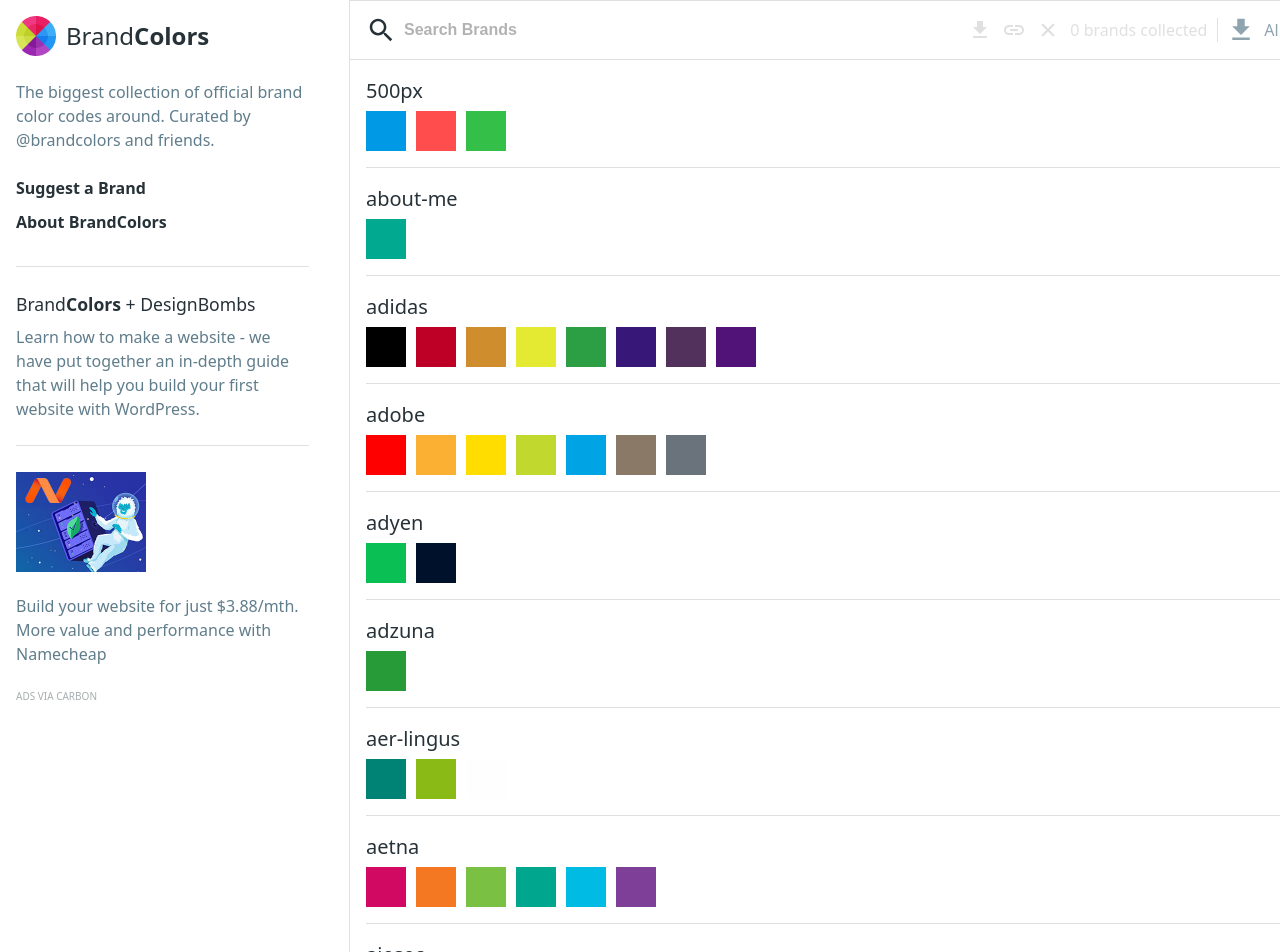
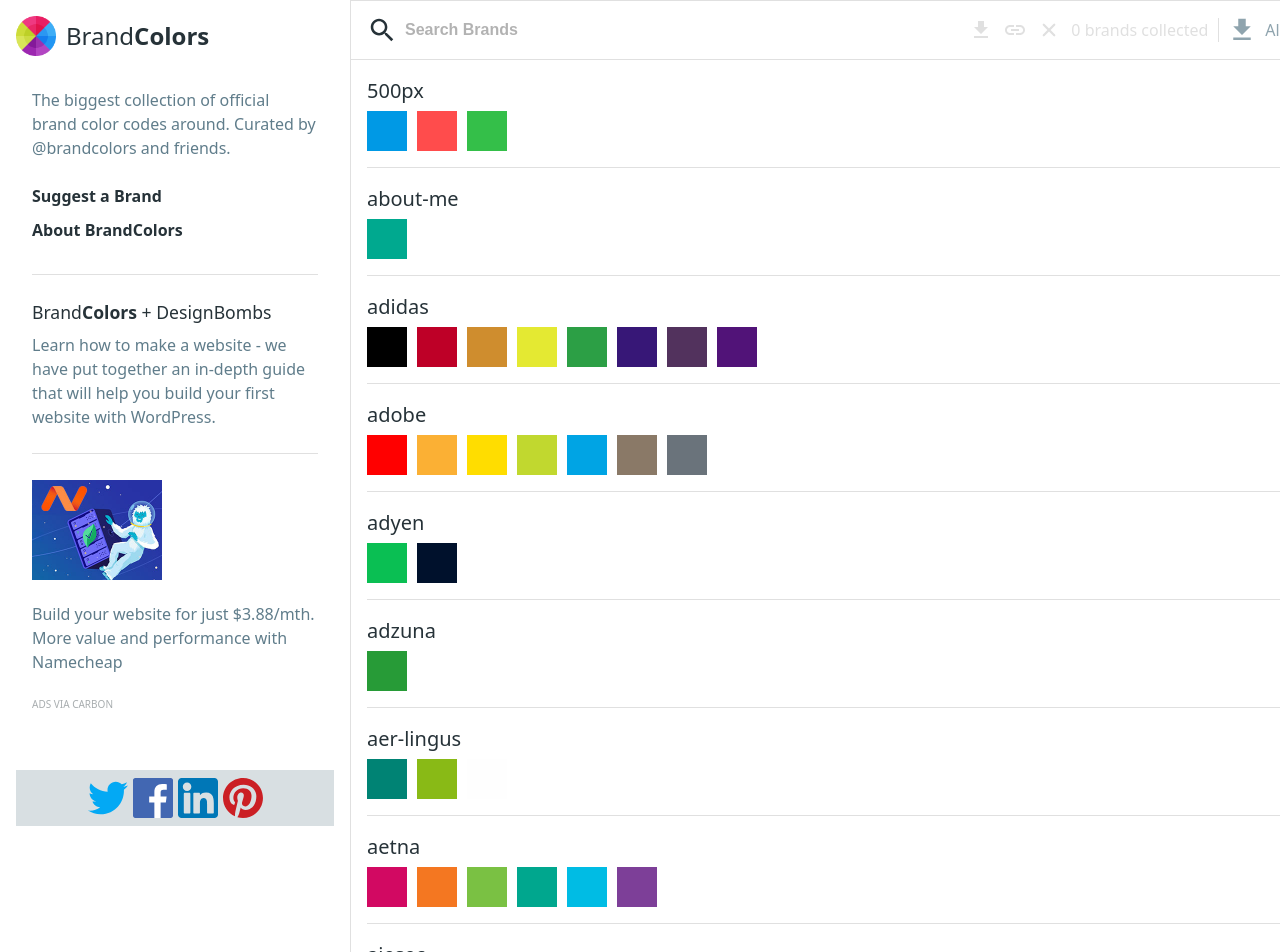
Before and after one commit to sedat355/brand_colors_1.0, a React (Vite) app: page / in a window 1280 px wide. Shown: the top 952 px of the page. Built offline with nearby package versions, Linux system fonts and the light colour scheme.

Commit message:
social bar completed

```diff
--- a/src/App.css
+++ b/src/App.css
@@ -15,7 +15,8 @@
   font-family: system-ui, -apple-system, BlinkMacSystemFont, 'Segoe UI', Roboto, Oxygen, Ubuntu, Cantarell, 'Open Sans', 'Helvetica Neue', sans-serif;
   color: #263238;
   line-height: 1.5;
-  height: 100%;
+  overflow-x: hidden;
+  overflow-y: auto;
 }
 a {
   cursor: pointer;
@@ -38,9 +39,21 @@
 .aside {
   flex: 0 0 350px;
   padding: 1rem;
+  height: 100vh;
+  position: sticky;
+  left: 0;
+  top: -29rem;
+
 }
 .sidebar {
-
+  display: flex;
+  flex-direction: column;
+  min-height: calc(100vh - 1rem);
+  position: relative;
+}
+.sidebar-content {
+  padding: 1rem;
+  margin-bottom: 40px;
 }
 .logo-container {
   display: flex;
@@ -86,11 +99,11 @@
   font-size: 10px;
 }
 .added-parag-1, .added-parag-2 {
-  max-width: 32ch;
+  /* max-width: 32ch; */
   color: #607d8b;
 }
 .added-parag-1 {
-  margin-block:1.5rem;
+  margin-bottom: 1.5rem;
 
 }
 .added-parag-2 {
@@ -107,12 +120,47 @@
   margin-bottom: 0.5rem;
   font-size: 1.1rem;
 }
+
+/* ! SIDEBAR SOCIAL ICONS STYLES ---------------------------*/
+.social-icon-list {
+  display: flex;
+  align-items: center;
+  justify-content: center;
+  column-gap: 5px;
+  background-color: rgb(216, 223, 226);
+  position: sticky ;
+  /* left: 50%; */
+  /* transform: translateX(-50%); */
+  /* top: calc(100vh - 56px); */
+  /* bottom: 0; */
+  margin-top: auto;
+  padding: 0.5rem;
+  width: 100%;
+}
+.social-item {
+  width: 40px;
+  height: 40px;
+}
+.social-icon-link {
+
+}
+.social-icon {
+  width: 100%;
+}
 @media (width >= 1024px) {
+  .aside {
+    min-height: 100vh;
+  }
   .text-links {
     flex-direction: column;
     padding-bottom: 1rem;
   }
+  .social-icon-list {
+
+
+  }
 }
+
 
 /* ! MODAL STYLES ---------------------------*/
 .modal {
@@ -153,10 +201,7 @@
   width: 30px;
   height: 30px;
 }
-/* ! SIDEBAR STYLES ---------------------------*/
-.main {
 
-}
 /* ! HEADER STYLES ---------------------------*/
 .header {
   height: 60px;
@@ -165,6 +210,9 @@
   padding: 1rem;
   display: flex;
   justify-content: space-between;
+  position: sticky;
+  top: 0;
+  background-color: white;
 }
 .left-side, .right-side, .all-brands {
  display: flex;
@@ -220,6 +268,7 @@
 /* ! CONTENT STYLES ---------------------------*/
 .content {
   padding-left: 1rem;
+  /* overflow: auto; */
 }
 .color-list {
   display: flex;
@@ -251,12 +300,12 @@
     flex-direction: row;
   }
   .aside {
-    border-right: 1px solid #e0e0e0;
   }
   .main {
     display: flex;
     flex-direction: column;
     width: 100%;
     min-height: 100vh;
+    border-left: 1px solid #e0e0e0;
   }
 }
--- a/src/components/Content.jsx
+++ b/src/components/Content.jsx
@@ -1,28 +1,31 @@
 import BrandsData from "../brands-data.json"
 
 function Content() {
-
   const renderedBrands = Object.entries(BrandsData).map(([key, objValue]) => {
-    return(
+    return (
       <li className="brand-color-box" key={key}>
         <span className="brand-name">{key}</span>
         <ul className="colors">
           {objValue.colors.map((color, ind) => {
-            return(
-              <li className="color" key={ind} style={{ backgroundColor:`#${color}`, border: `1px solid #${color}` }}>
-
-              </li>
-             )
+            return (
+              <li
+                className="color"
+                key={ind}
+                style={{
+                  backgroundColor: `#${color}`,
+                  border: `1px solid #${color}`,
+                }}
+              ></li>
+            )
           })}
         </ul>
       </li>
     )
   })
-  return(
+
+  return (
     <div className="content">
-      <ul className="color-list">
-        {renderedBrands}
-      </ul>
+      <ul className="color-list">{renderedBrands}</ul>
     </div>
   )
 }
--- a/src/components/Sidebar.jsx
+++ b/src/components/Sidebar.jsx
@@ -1,5 +1,6 @@
 import { useEffect, useState } from "react"
 import Modal from "./Modal"
+import SocialIcons from "./SocialIcons"
 
 function Sidebar() {
   const [isOpenModal, setIsOpenModal] = useState(false)
@@ -31,7 +32,7 @@
           <span className="logo-colors">Colors</span>
         </a>
       </div>
-
+      <div className="sidebar-content">
         {screenWidth >= 1024 && (
           <p className="added-parag-1">
             The biggest collection of official brand color codes around. Curated
@@ -52,7 +53,8 @@
                   Brand<b>Colors</b> + DesignBombs
                 </span>
                 Learn how to make a website - we have put together an in-depth
-              guide that will help you build your first website with WordPress.
+                guide that will help you build your first website with
+                WordPress.
               </a>
             </div>
           )}
@@ -86,6 +88,10 @@
           </div>
         </div>
       </div>
+      {
+        screenWidth >= 1024 && <SocialIcons/>
+      }
+    </div>
   )
 }
 export default Sidebar
--- a/src/components/SocialIcons.jsx
+++ b/src/components/SocialIcons.jsx
@@ -1,6 +1,33 @@
+import facebook from "../assets/icons/facebook.svg"
+import twitter from "../assets/icons/twitter.svg"
+import linkedin from "../assets/icons/linkedin.svg"
+import pinterest from "../assets/icons/pinterest.svg"
+
+
 function SocialIcons() {
   return(
-    <div>social icons</div>
+    <ul className="social-icon-list">
+      <li className="social-item">
+        <a className="social-icon-link">
+          <img className="social-icon" src={twitter}/>
+        </a>
+      </li>
+      <li className="social-item">
+        <a className="social-icon-link">
+          <img className="social-icon" src={facebook}/>
+        </a>
+      </li>
+      <li className="social-item">
+        <a className="social-icon-link">
+          <img className="social-icon" src={linkedin}/>
+        </a>
+      </li>
+      <li className="social-item">
+        <a className="social-icon-link">
+          <img className="social-icon" src={pinterest}/>
+        </a>
+      </li>
+    </ul>
   )
 }
 
```
Also changed, not shown: src/assets/icons/facebook.svg. Lines whose indentation alone changed are shown as unchanged.
